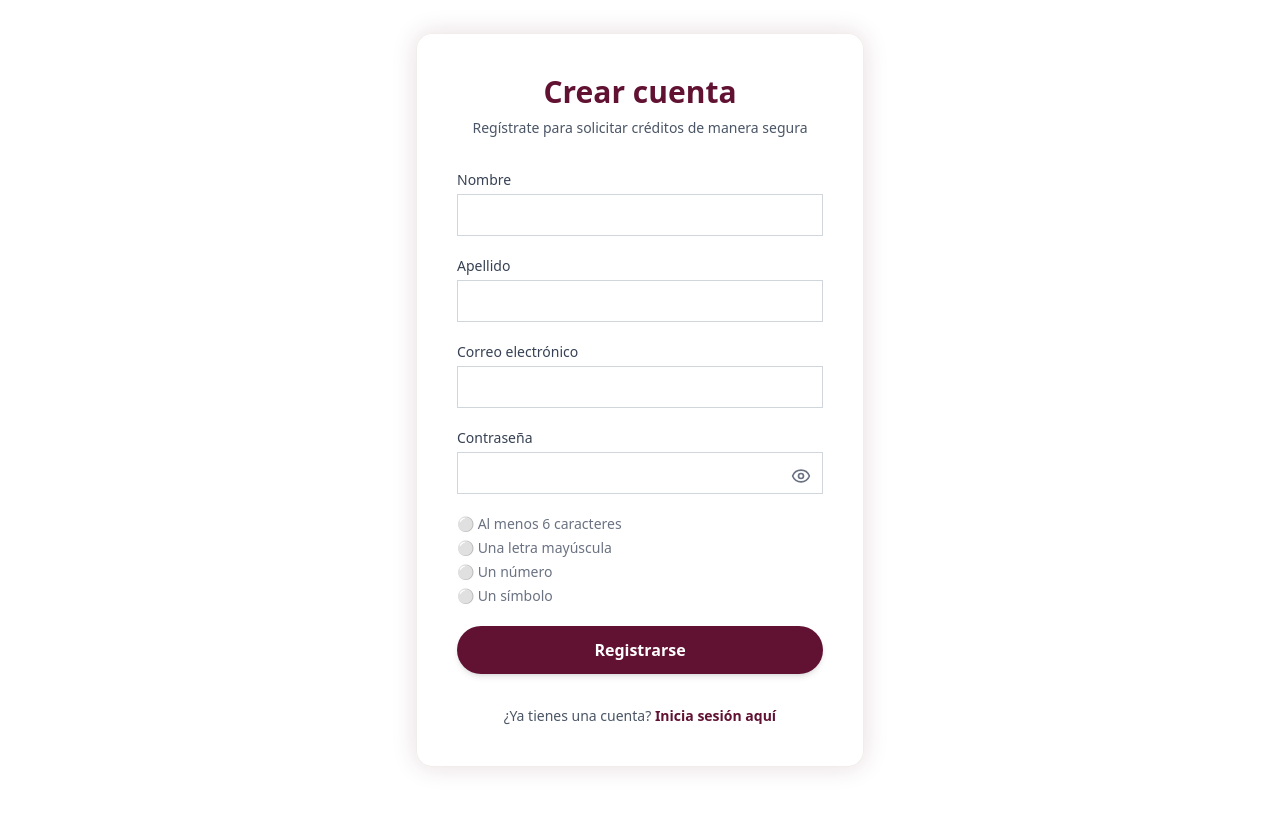
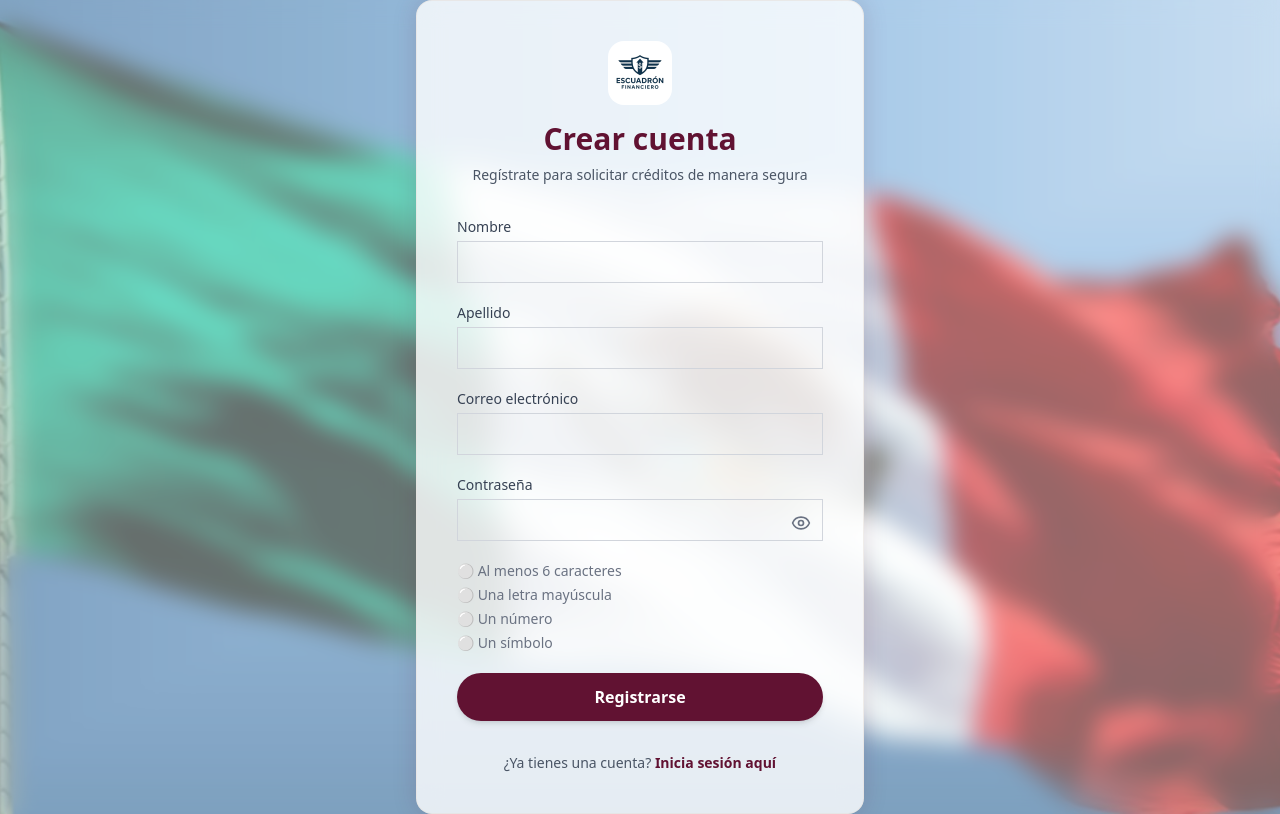
Before and after one commit to ElderL99/escuadronFinanciero-Front, a React (Vite) app: page /register in a window 1280 px wide. Built offline with nearby package versions, Linux system fonts and the light colour scheme; no server answers.

Commit message:
diseno de pagina de crear cuenta implementado

```diff
--- a/src/pages/RegisterPage/page.jsx
+++ b/src/pages/RegisterPage/page.jsx
@@ -1,15 +1,18 @@
 import { useState } from "react";
 import { useForm } from "react-hook-form";
-import { useNavigate } from "react-router-dom";
+import { useNavigate, Link } from "react-router-dom";
 import clsx from "clsx";
 import { useAuth } from "../../context/AuthContext";
 import InputField from "../../components/InputField";
 import { Eye, EyeOff } from "lucide-react";
 import toast from "react-hot-toast";
+import logo from "../../public/logo.jpeg";
+import bandera from "../../public/bandera.jpg";
 
 export default function RegisterPage() {
   const navigate = useNavigate();
   const { register: registerUser, loading, error } = useAuth();
+
   const [password, setPassword] = useState("");
   const [validations, setValidations] = useState({
     length: false,
@@ -37,7 +40,7 @@ export default function RegisterPage() {
             color: "#fff",
             border: "1px solid #d4af37",
           },
-        }
+        },
       );
 
       setTimeout(() => navigate("/login"), 1500);
@@ -57,14 +60,30 @@ export default function RegisterPage() {
   return (
     <section
       className="min-h-screen flex items-center justify-center px-6
-      bg-[radial-gradient(ellipse_at_center,var(--tw-gradient-stops))]
-      from-[#fdf8f3] via-[#f9f7f5] to-[#f4f0eb]"
+      bg-no-repeat bg-cover bg-center relative"
+      style={{ backgroundImage: `url(${bandera})` }}
     >
+      {/* Overlay + blur */}
+      <div className="absolute inset-0 backdrop-blur-md bg-white/40" />
+
+      {/* Card */}
       <div
-        className="w-full max-w-md bg-white/80 backdrop-blur-md
-        border border-[#e8e2dc]/60 rounded-2xl shadow-[0_0_25px_rgba(97,18,50,0.15)]
+        className="relative z-10 w-full max-w-md bg-white/80 backdrop-blur-md
+        border border-[#e8e2dc]/60 rounded-2xl
+        shadow-[0_0_25px_rgba(97,18,50,0.15)]
         p-8 sm:p-10 transition-all hover:shadow-lg text-black/80"
       >
+        {/* Logo */}
+        <div className="flex justify-center mb-4">
+          <Link to="/" aria-label="Ir al inicio">
+            <img
+              src={logo}
+              alt="Logo"
+              className="h-16 object-contain rounded-2xl hover:scale-105 transition-transform "
+            />
+          </Link>
+        </div>
+
         {/* Encabezado */}
         <h1 className="text-3xl font-bold text-center text-[#611232] mb-2">
           Crear cuenta
@@ -73,7 +92,7 @@ export default function RegisterPage() {
           Regístrate para solicitar créditos de manera segura
         </p>
 
-        {/* Mensaje de error */}
+        {/* Error */}
         {error && (
           <p className="text-red-500 text-center mb-4 bg-red-100/70 border border-red-200 py-2 rounded-lg">
             {error}
@@ -151,7 +170,7 @@ export default function RegisterPage() {
             <p
               className={clsx(
                 "flex items-center gap-2",
-                validations.length ? "text-green-600" : "text-gray-500"
+                validations.length ? "text-green-600" : "text-gray-500",
               )}
             >
               {validations.length ? "✅" : "⚪"} Al menos 6 caracteres
@@ -159,7 +178,7 @@ export default function RegisterPage() {
             <p
               className={clsx(
                 "flex items-center gap-2",
-                validations.uppercase ? "text-green-600" : "text-gray-500"
+                validations.uppercase ? "text-green-600" : "text-gray-500",
               )}
             >
               {validations.uppercase ? "✅" : "⚪"} Una letra mayúscula
@@ -167,7 +186,7 @@ export default function RegisterPage() {
             <p
               className={clsx(
                 "flex items-center gap-2",
-                validations.number ? "text-green-600" : "text-gray-500"
+                validations.number ? "text-green-600" : "text-gray-500",
               )}
             >
               {validations.number ? "✅" : "⚪"} Un número
@@ -175,14 +194,14 @@ export default function RegisterPage() {
             <p
               className={clsx(
                 "flex items-center gap-2",
-                validations.symbol ? "text-green-600" : "text-gray-500"
+                validations.symbol ? "text-green-600" : "text-gray-500",
               )}
             >
               {validations.symbol ? "✅" : "⚪"} Un símbolo
             </p>
           </div>
 
-          {/* Botón principal */}
+          {/* Botón */}
           <button
             type="submit"
             disabled={loading}
@@ -190,21 +209,21 @@ export default function RegisterPage() {
               "w-full py-3 text-white font-semibold rounded-full shadow-md transition-all",
               loading
                 ? "bg-[#611232]/70 cursor-not-allowed"
-                : "bg-[#611232] hover:bg-[#7a1b3a]"
+                : "bg-[#611232] hover:bg-[#7a1b3a]",
             )}
           >
             {loading ? "Creando cuenta..." : "Registrarse"}
           </button>
         </form>
 
-        {/* Redirección al login */}
+        {/* Login */}
         <p className="text-center text-sm text-gray-600 mt-8">
           ¿Ya tienes una cuenta?{" "}
           <button
             onClick={() => !loading && navigate("/login")}
             className={clsx(
               "text-[#611232] font-semibold hover:underline",
-              loading && "cursor-not-allowed opacity-50"
+              loading && "cursor-not-allowed opacity-50",
             )}
             disabled={loading}
           >
```
